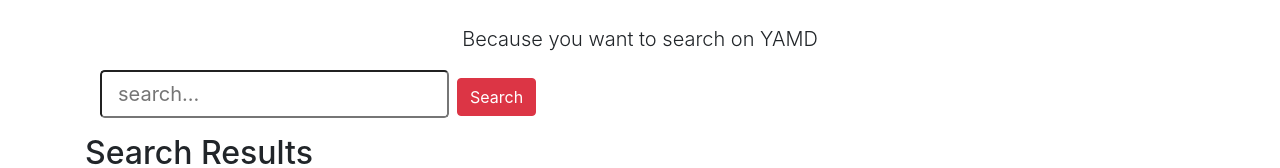
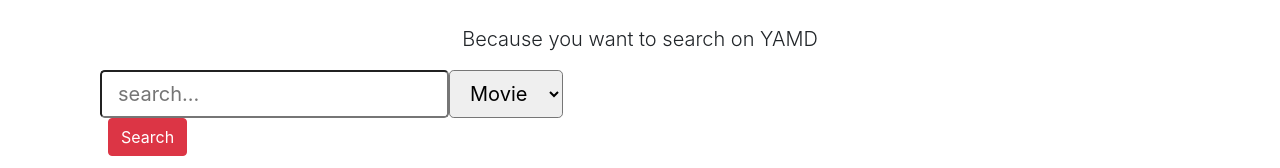
Before and after one commit to kevindublin/cmdb, a React (Create React App) app: page / in a window 1280 px wide. Shown: the part 490-658 px from the top of the page. Built offline with nearby package versions, Linux system fonts and the light colour scheme; no server answers.

Commit message:
feat(app.js, utils.js): add search by type

```diff
--- a/src/App.js
+++ b/src/App.js
@@ -16,6 +16,7 @@
 
     this.state = {
       query: "",
+      type: "movie",
       results: [],
       isLoading: false,
       gotResults: false,
@@ -33,6 +34,14 @@
     this.setState({
       ...this.state,
       query: value,
+    });
+  }
+
+  onTypeChange = (ev) => {
+    let value = ev.target.value;
+    this.setState({
+      ...this.state,
+      type: value,
     });
   }
 
@@ -56,7 +65,7 @@
     }, () => {this.onSearchSubmit()});
   }
 
-  newSearch =() => {
+  newSearch = () => {
     this.setState({
       ...this.state,
       currentPage: 1,
@@ -70,7 +79,9 @@
       isLoading: true
     });
     try {
-      let rawResults = await getResultsByName(this.state.query, this.state.currentPage);
+      let rawResults = await getResultsByName(this.state.query.trim(),
+        this.state.type,
+        this.state.currentPage);
       if (rawResults['Response'] === 'False') {
         this.setState({
           ...this.state,
@@ -133,7 +144,7 @@
       isLoading: true
     });
 
-    getResultsByName(this.state.query)
+    getResultsByName(this.state.query.trim())
       .then(data => {
         this.setState({
           isLoading: false,
@@ -168,6 +179,12 @@
                   id="searchQuery"
                   placeholder="search..."
                   onChange={this.onSearchChange} />
+                <select class="form-control-lg"
+                  onChangeCapture={this.onTypeChange}>
+                  <option>Movie</option>
+                  <option>Series</option>
+                  <option>Game</option>
+                </select>
                 <button className="btn btn-danger ml-2" id="searchButton" onClick={this.newSearch}>Search</button>
               </div>
             </div>
--- a/src/Utils.js
+++ b/src/Utils.js
@@ -1,4 +1,4 @@
-// // original function to fetch list of films with promises
+// // original function to fetch list of films with .then
 // const getMoviesByNamePromise = (query) => {
 // 	let apiKey = `${process.env.REACT_APP_OMDB_KEY}`
 // 	let baseUrl = "https://www.omdbapi.com/"
@@ -22,8 +22,6 @@
 // 		})
 // }
 
-// getMovieDetailsById("tt0372784");
-
 // refactored function to fetch details with async, await
 const getResultById = async (search) => {
 	const apiKey = `${process.env.REACT_APP_OMDB_KEY}`
@@ -38,11 +36,11 @@
 
 
 // refactored function to fetch list of films with async, await
-const getResultsByName = async (search, page=1) => {
+const getResultsByName = async (search, type="movie", page=1) => {
 
 	const baseUrl = "https://www.omdbapi.com/"
 	const apiKey = `${process.env.REACT_APP_OMDB_KEY}`
-	const url = `${baseUrl}/?apikey=${apiKey}&s=${search}&page=${page}`
+	const url = `${baseUrl}/?apikey=${apiKey}&s=${search}&type=${type}&page=${page}`
 
 	const res = await fetch(url);
 	const data = await res.json();
@@ -50,8 +48,5 @@
 	return data;
 }
 
-// getMoviesByNameB('batman')
-//	.then((data) => console.log(data))
-
 
 export {getResultsByName, getResultById};
--- a/src/components/MovieDetails.js
+++ b/src/components/MovieDetails.js
@@ -2,7 +2,7 @@
 import noPoster from './no-poster.png'
 
 const MovieDetails = (result) => {
-    return <div className="card col-sm-6 result-card mr-2 mb-2">
+    return <div className="card col-sm-7 result-card mr-2 mb-2">
                 <div className="row">
                     <div className="col-sm-6">
                         {result.poster === 'N/A'
```
